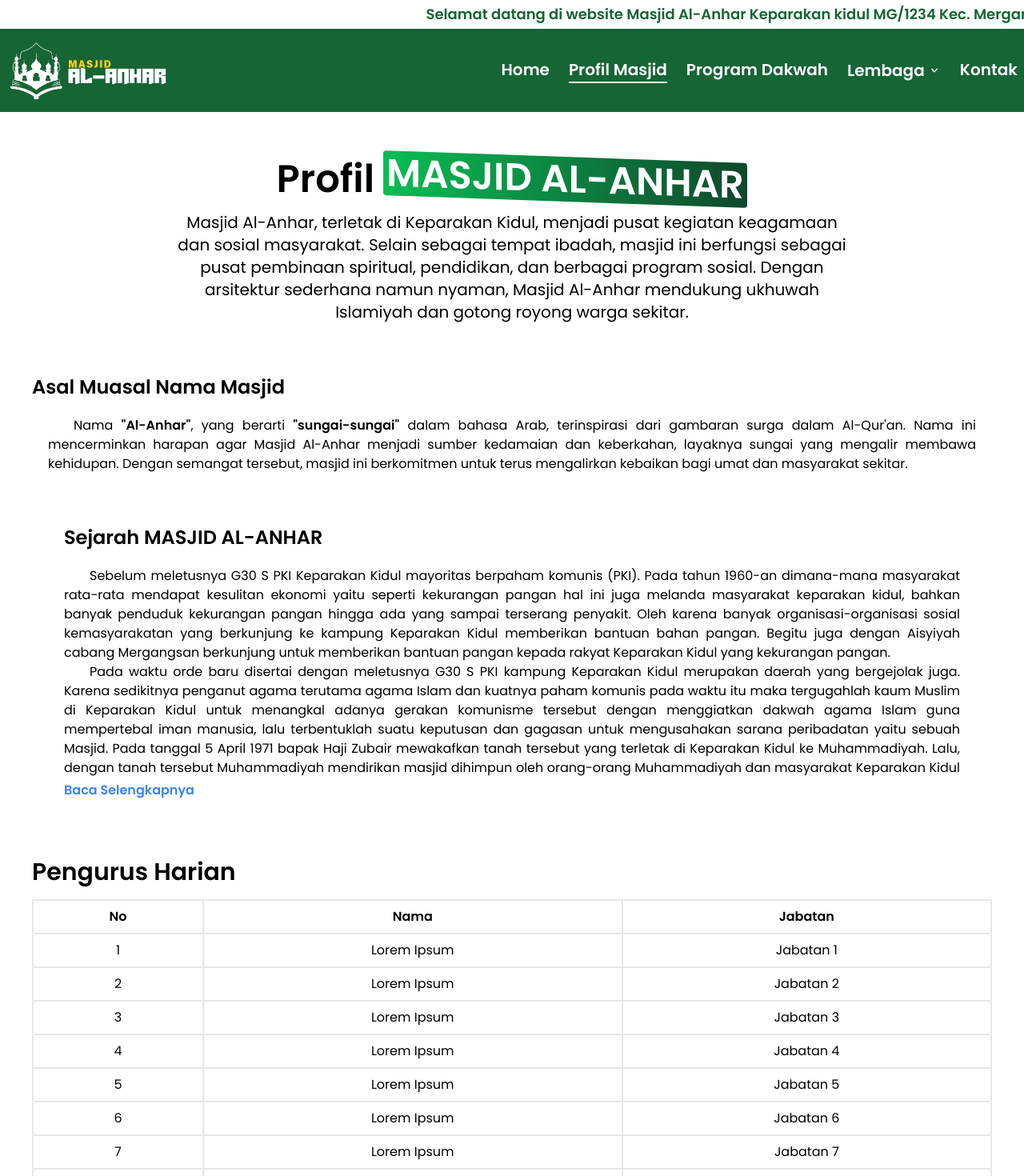
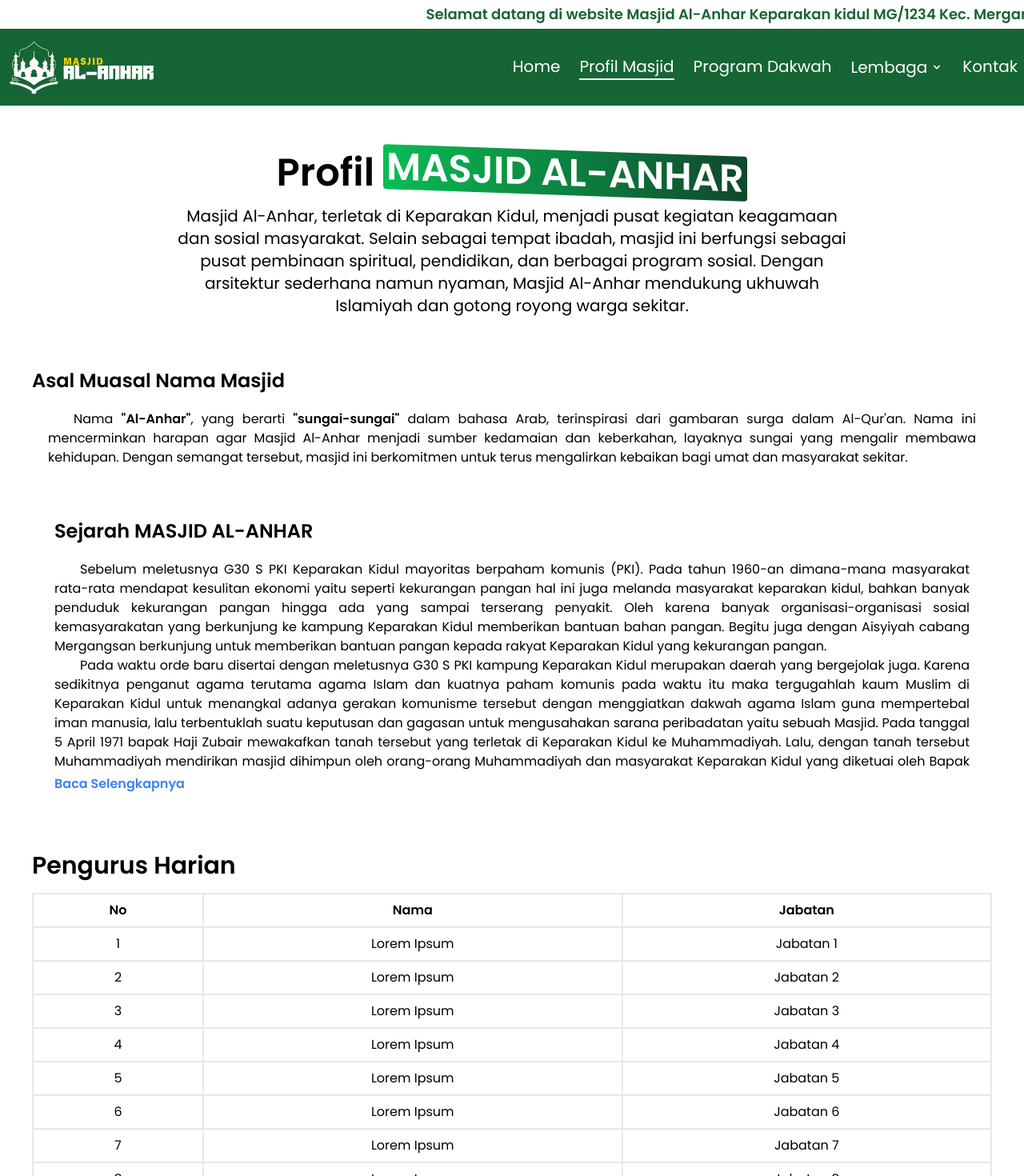
Before and after one commit to siddiqfathurahman/Masjid-ALAnhar, a React (Vite) app: page /profil in a window 1280 px wide. Shown: the top 1470 px of the page at 80% size. Built offline with nearby package versions, Linux system fonts and the light colour scheme.

Commit message:
update navbar

```diff
--- a/src/components/Navbar.jsx
+++ b/src/components/Navbar.jsx
@@ -21,10 +21,10 @@ export default function Navbar() {
   const isActive = (path) => location.pathname === path ? 'border-b-2 border-white' : '';
 
   return (
-    <nav className="bg-green-800 px-2 w-full z-10 font-poppins font-bold">
+    <nav className="bg-green-800 px-2 w-full z-10 font-poppins font-medium">
       <div className="container mx-auto flex items-center justify-between">
         <div className="text-white text-2xl font-bold">
-          <img src="/logo.png" alt="" className='md:w-52 w-36' />
+          <img src="/logo.png" alt="" className='md:w-48 w-36' />
         </div>
         <ul className="hidden md:flex text-[20px] space-x-6 text-white">
           <li className={`hover:text-slate-300 cursor-pointer ${isActive('/')}`}>
--- a/src/components/ui/Sejarah.jsx
+++ b/src/components/ui/Sejarah.jsx
@@ -31,7 +31,7 @@ const Sejarah = () => {
   `;
 
   return (
-    <div className="px-3 md:px-10 font-poppins mt-10 md:mt-14 pb-10 text-left">
+    <div className="px-3 md:px-7 font-poppins mt-10 md:mt-14 pb-10 text-left">
       <h2 className="mt-16 text-2xl font-semibold text-left">Sejarah MASJID AL-ANHAR</h2>
 
 
```
